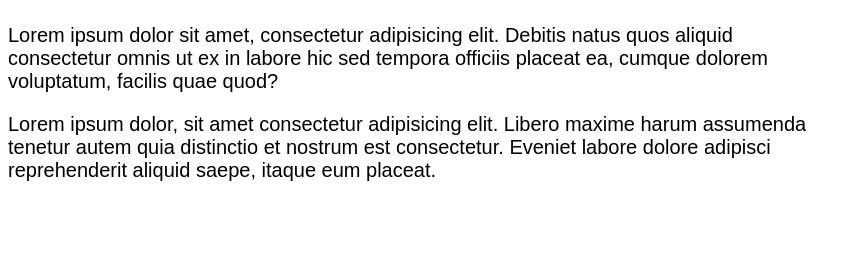
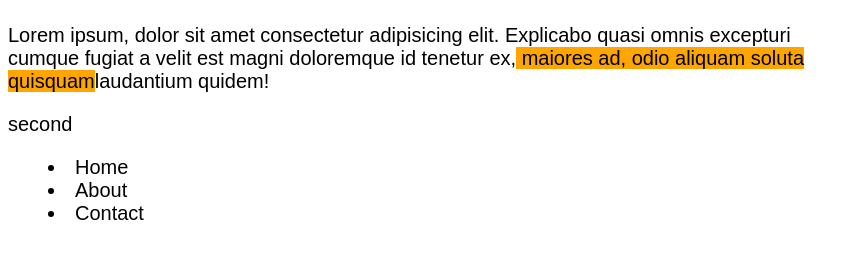
Before and after one commit to Reki43/ACIT1620-Lab-2, a plain HTML site: page Index.html in a window 1280 px wide. Shown: the part 75-334 px from the top of the page, without its empty margins (0-861 px from the left). Drawn offline with Linux system fonts and the light colour scheme.

Commit message:
Added to content like div, main, aside, and a list.

```diff
--- a/Index.html
+++ b/Index.html
@@ -7,8 +7,23 @@
     <link rel="stylesheet" href="lab2.css">
 </head>
 <body>
-    <h1>ACIT 1620 LAB 2</h1>
-    <p>Lorem ipsum dolor sit amet, consectetur adipisicing elit. Debitis natus quos aliquid consectetur omnis ut ex in labore hic sed tempora officiis placeat ea, cumque dolorem voluptatum, facilis quae quod?</p>
-    <p>Lorem ipsum dolor, sit amet consectetur adipisicing elit. Libero maxime harum assumenda tenetur autem quia distinctio et nostrum est consectetur. Eveniet labore dolore adipisci reprehenderit aliquid saepe, itaque eum placeat.</p>
+    <main>
+        <div>
+        <h1>ACIT 1620 LAB 2</h1>
+        <p>Lorem ipsum, dolor sit amet consectetur adipisicing elit. Explicabo quasi omnis excepturi cumque fugiat a velit est magni doloremque id tenetur ex,<span style="background-color: orange;"> maiores ad, odio aliquam soluta quisquam</span>laudantium quidem!</p>
+        </div>
+        <div>second
+        </div>
+    </main>
+    <aside>
+        <menu>
+            <li>Home</li>
+            <li>About</li>
+            <li>Contact</li>
+        </menu>
+    </aside>
+
+
+
 </body>
 </html>
```
